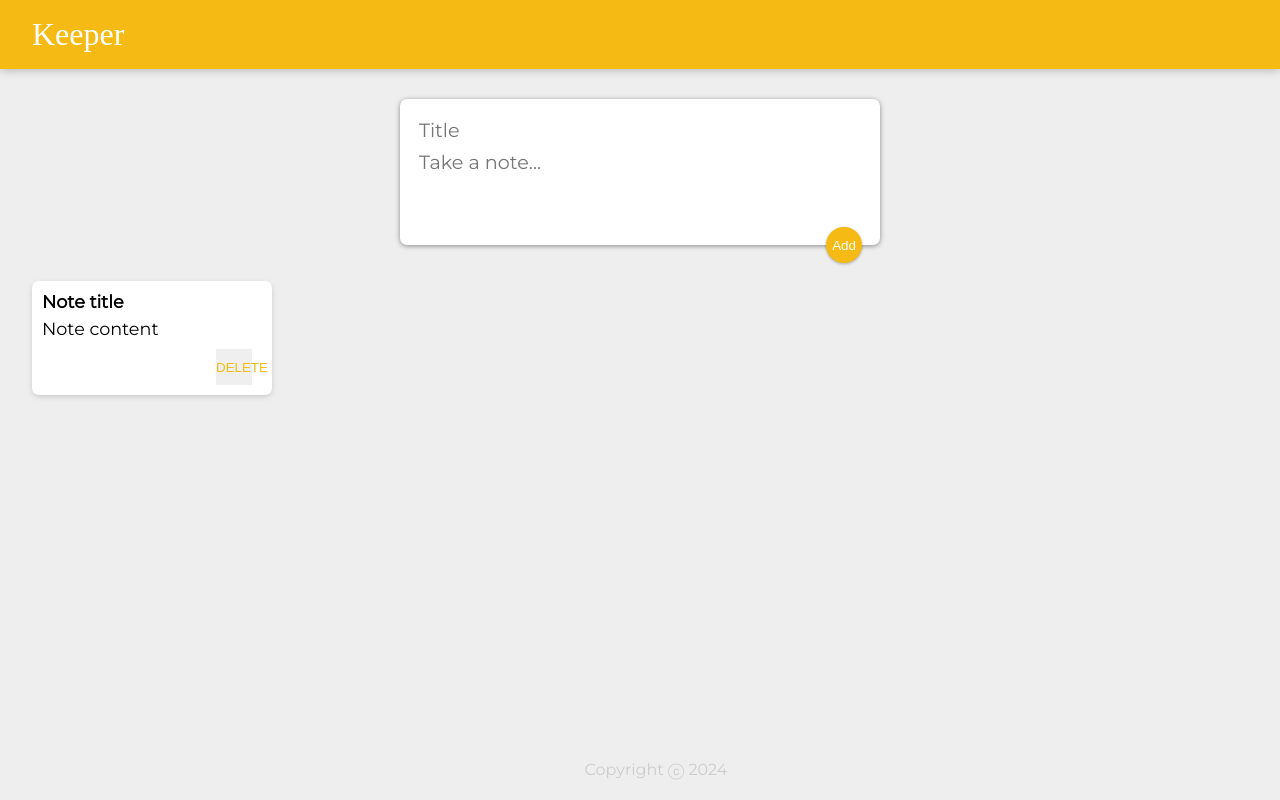
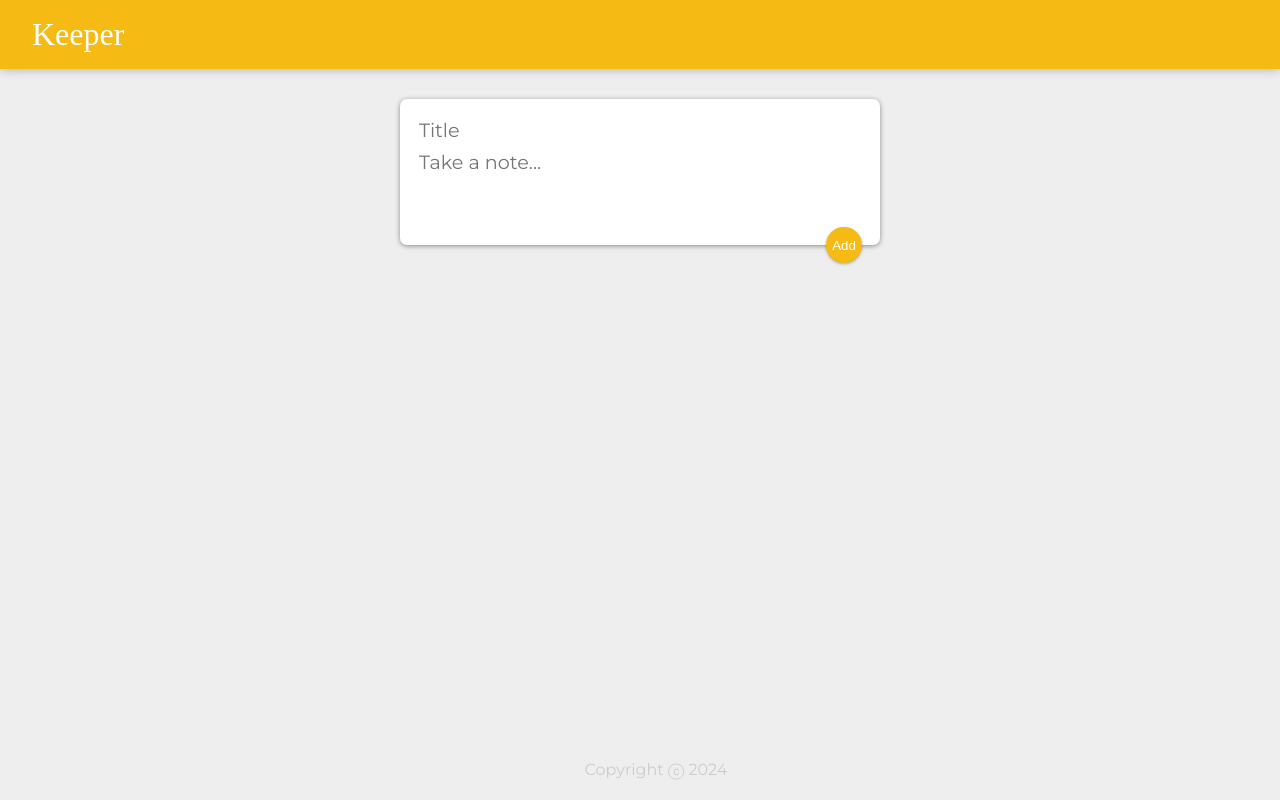
Before and after one commit to arixnapa/keeper-app, a React (Create React App) app: page / in a window 1280 px wide. Built offline with nearby package versions, Linux system fonts and the light colour scheme; a web font is replaced by a local one.

Commit message:
Take array and render seperate Note components for each item

```diff
--- a/src/components/App.jsx
+++ b/src/components/App.jsx
@@ -15,7 +15,9 @@ function App() {
     <div>
       <Header />
       <CreateArea onAdd={addNote} />
-      <Note key={1} title="Note title" content="Note content" />
+      {notes.map((noteItem) => {
+        return <Note title={noteItem.title} content={noteItem.content} />;
+      })}
       <Footer />
     </div>
   );
```
